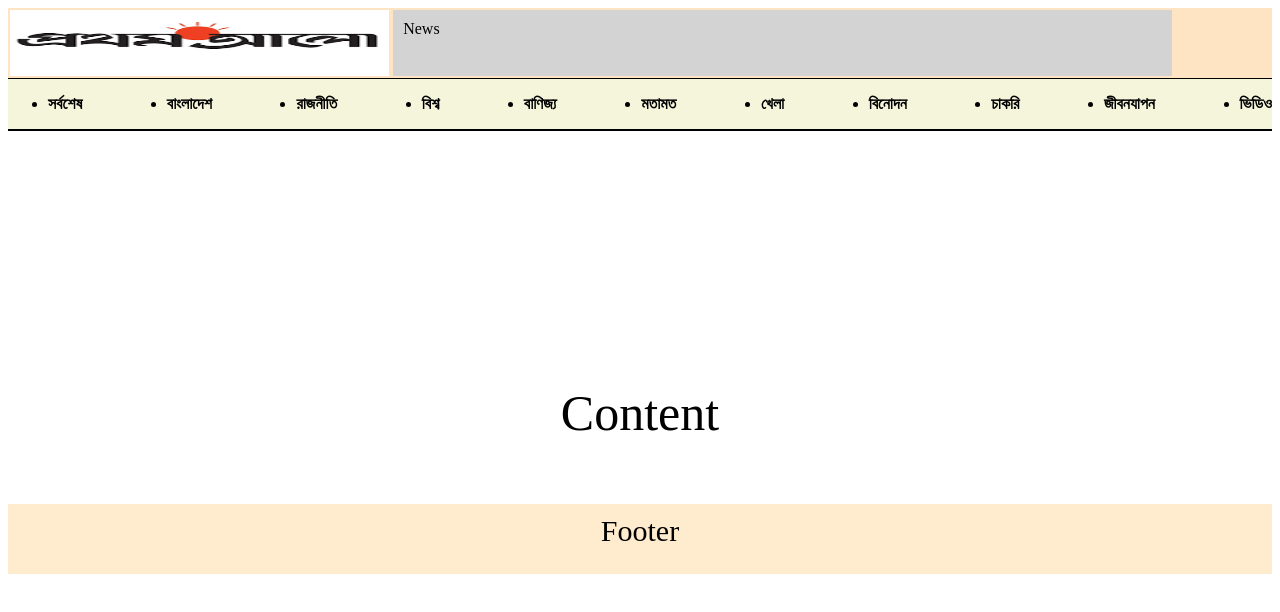
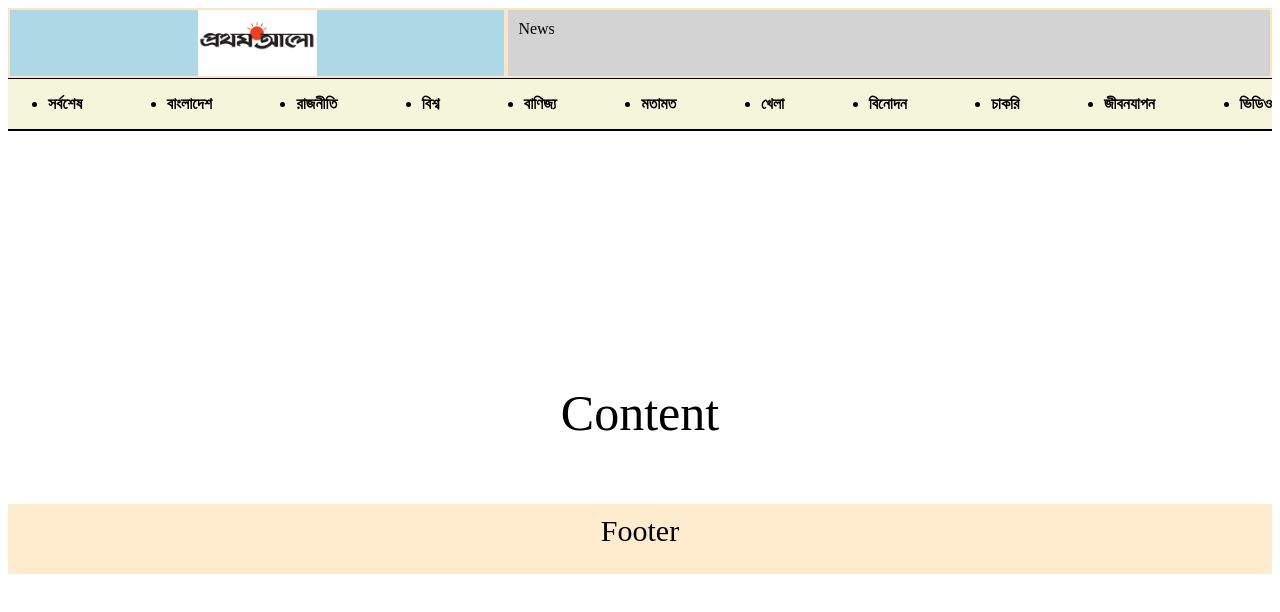
Before and after one commit to Ema200510/Project1, a plain HTML site: page index.html in a window 1280 px wide. Drawn offline with Linux system fonts and the light colour scheme.

Commit message:
Update style.css

```diff
--- a/style.css
+++ b/style.css
@@ -10,7 +10,7 @@
     display: flex;
 }
 .logo{
-    width: 30%;
+    width: 40%;
     background-color: lightblue;
     margin: 2px;
     font-size: 50px;
@@ -19,7 +19,7 @@
 }
 .logo img{
     height: 100%;
-    width: 100%;
+
 }
 .news{
     width: 60%;
```
